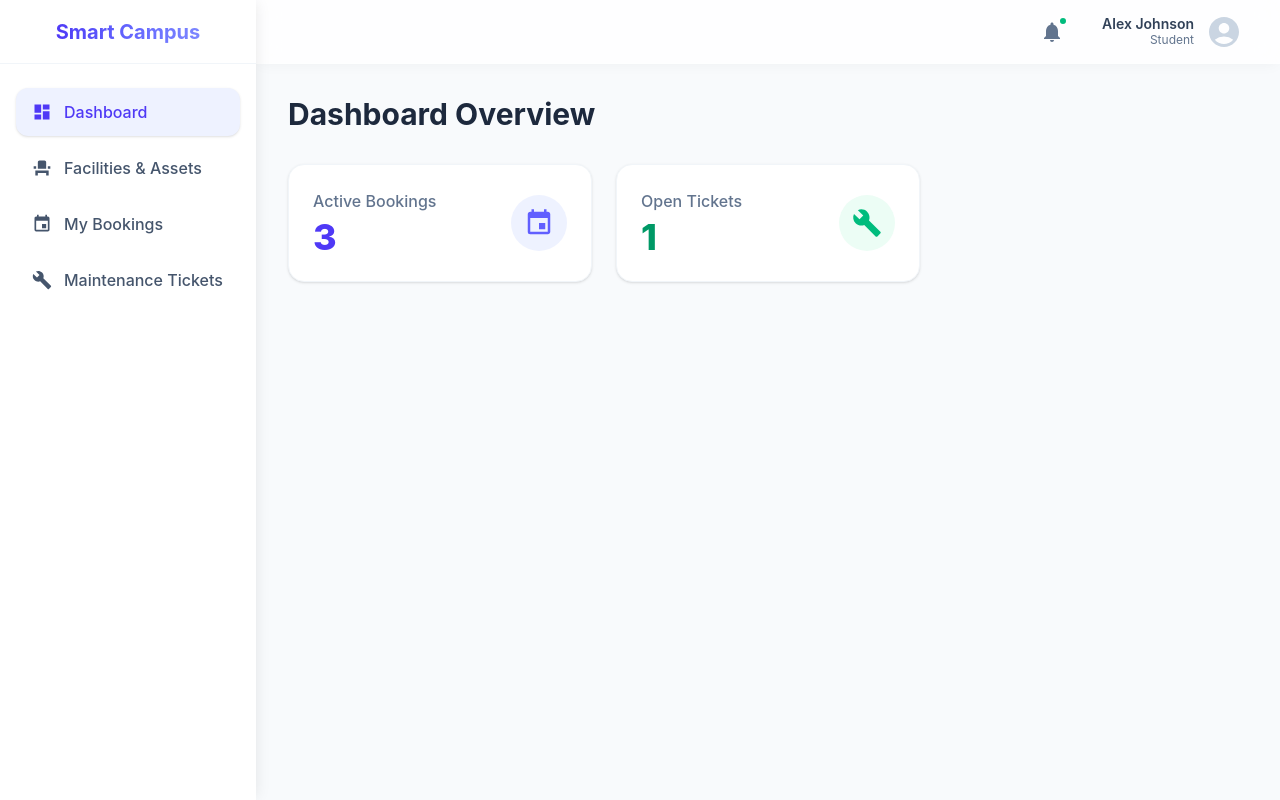
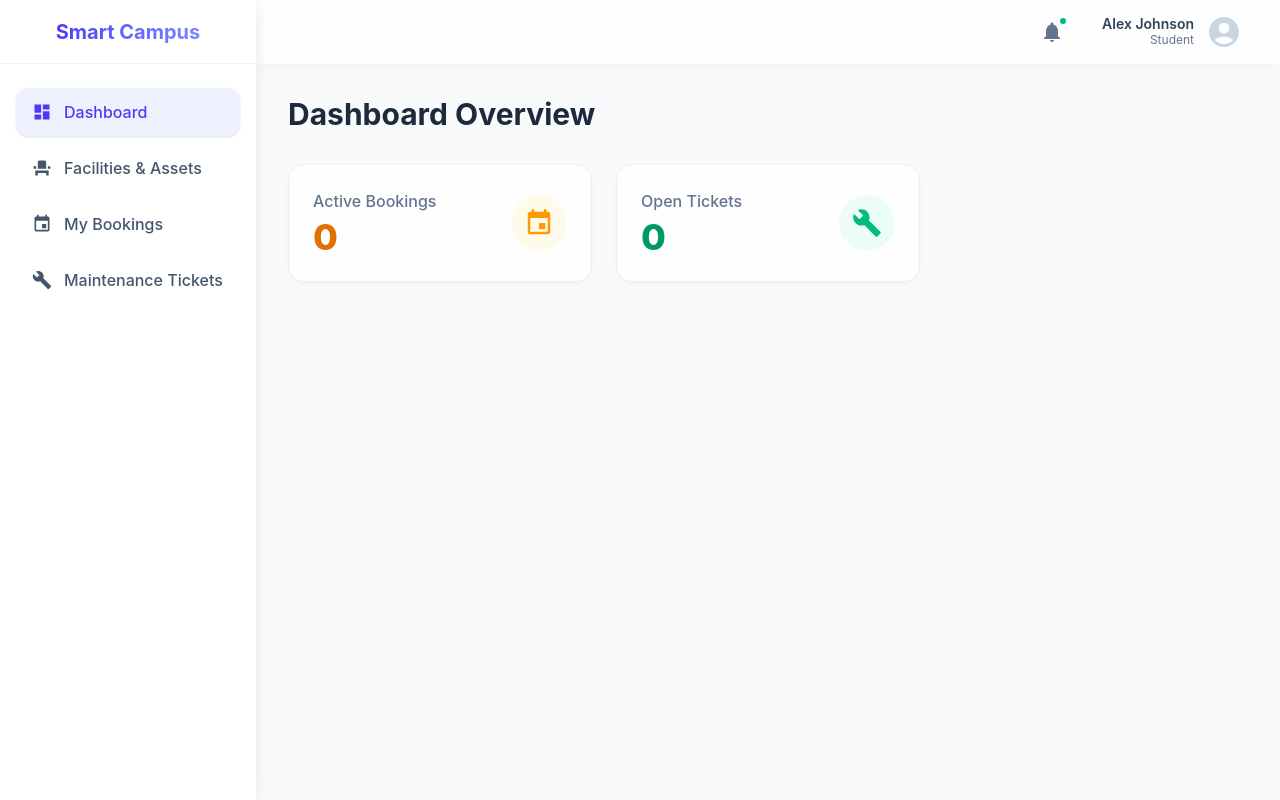
Before and after one commit to Lakshan-lk/IT3030-PAF-2026-Smart-Campus-Group20, a React (Vite) app in the folder frontend-web/: page / in a window 1280 px wide. Built offline with nearby package versions, Linux system fonts and the light colour scheme; no server answers.

Commit message:
feat(frontend): integrate dashboard with real booking stats API and dark mode

```diff
--- a/frontend-web/src/pages/DashboardPage.jsx
+++ b/frontend-web/src/pages/DashboardPage.jsx
@@ -1,36 +1,41 @@
 import React from 'react';
 import { motion } from 'framer-motion';
 import { MdEvent, MdBuild } from 'react-icons/md';
+import { useActiveBookingsCount } from '../hooks/useBookings';
 
 const DashboardPage = () => {
+  const { data: activeBookings, isLoading } = useActiveBookingsCount();
+
   return (
     <div>
-      <h1 className="text-3xl font-bold text-slate-800 mb-8">Dashboard Overview</h1>
+      <h1 className="text-3xl font-bold text-slate-800 dark:text-slate-50 mb-8">Dashboard Overview</h1>
       <div className="grid grid-cols-1 md:grid-cols-2 lg:grid-cols-3 gap-6">
         <motion.div
-          whileHover={{ y: -5, boxShadow: "0 20px 25px -5px rgba(0, 0, 0, 0.1), 0 8px 10px -6px rgba(0, 0, 0, 0.1)" }}
+          whileHover={{ y: -5 }}
           transition={{ type: 'spring', stiffness: 300 }}
-          className="bg-white p-6 rounded-2xl shadow-sm border border-slate-100 flex items-center justify-between"
+          className="bg-white/80 dark:bg-slate-800/60 backdrop-blur-sm p-6 rounded-2xl shadow-sm shadow-slate-900/5 dark:shadow-black/20 border border-slate-200/60 dark:border-slate-700/40 flex items-center justify-between"
         >
           <div>
-            <p className="text-slate-500 font-medium mb-1 relative z-10">Active Bookings</p>
-            <h2 className="text-4xl font-extrabold text-indigo-600">3</h2>
+            <p className="text-slate-500 dark:text-slate-400 font-medium mb-1">Active Bookings</p>
+            <h2 className="text-4xl font-extrabold text-amber-600 dark:text-amber-400">
+              {isLoading ? '...' : activeBookings ?? 0}
+            </h2>
           </div>
-          <div className="w-14 h-14 bg-indigo-50 rounded-full flex items-center justify-center text-indigo-500">
+          <div className="w-14 h-14 bg-amber-50 dark:bg-amber-900/20 rounded-full flex items-center justify-center text-amber-500 dark:text-amber-400">
             <MdEvent className="text-3xl" />
           </div>
         </motion.div>
 
         <motion.div
-          whileHover={{ y: -5, boxShadow: "0 20px 25px -5px rgba(0, 0, 0, 0.1), 0 8px 10px -6px rgba(0, 0, 0, 0.1)" }}
+          whileHover={{ y: -5 }}
           transition={{ type: 'spring', stiffness: 300 }}
-          className="bg-white p-6 rounded-2xl shadow-sm border border-slate-100 flex items-center justify-between"
+          className="bg-white/80 dark:bg-slate-800/60 backdrop-blur-sm p-6 rounded-2xl shadow-sm shadow-slate-900/5 dark:shadow-black/20 border border-slate-200/60 dark:border-slate-700/40 flex items-center justify-between"
         >
           <div>
-            <p className="text-slate-500 font-medium mb-1">Open Tickets</p>
-            <h2 className="text-4xl font-extrabold text-emerald-600">1</h2>
+            <p className="text-slate-500 dark:text-slate-400 font-medium mb-1">Open Tickets</p>
+            <h2 className="text-4xl font-extrabold text-emerald-600 dark:text-emerald-400">0</h2>
           </div>
-          <div className="w-14 h-14 bg-emerald-50 rounded-full flex items-center justify-center text-emerald-500">
+          <div className="w-14 h-14 bg-emerald-50 dark:bg-emerald-900/20 rounded-full flex items-center justify-center text-emerald-500 dark:text-emerald-400">
             <MdBuild className="text-3xl" />
           </div>
         </motion.div>
```
